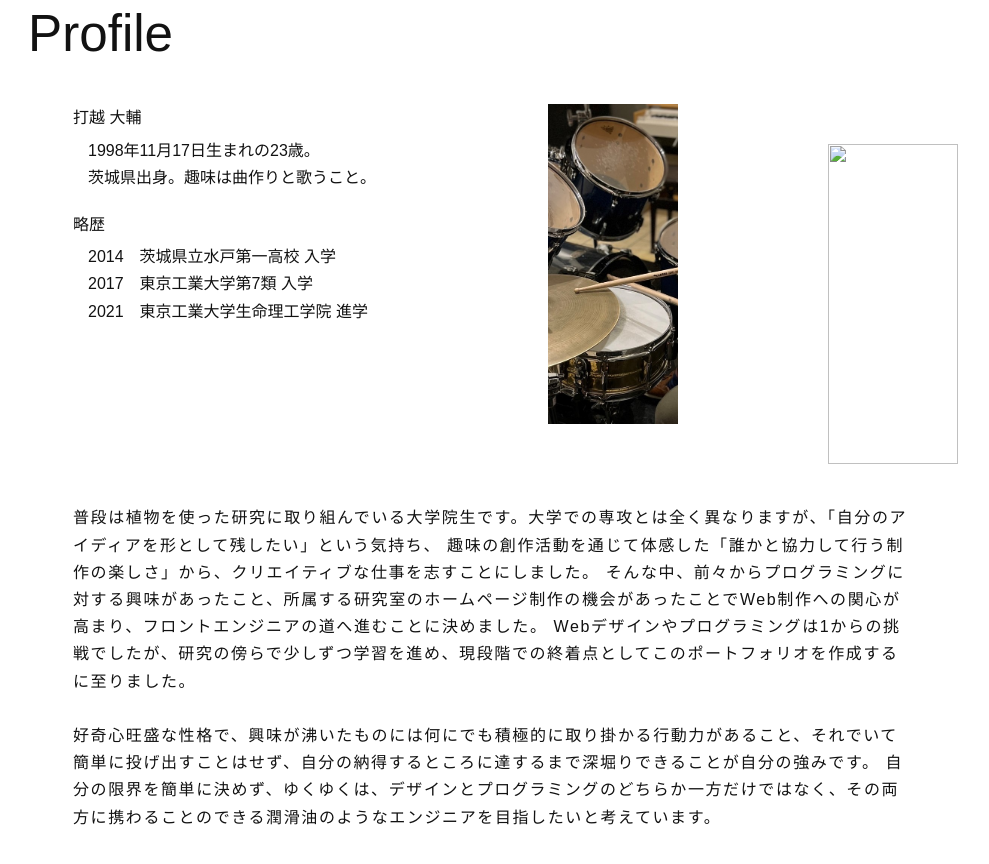
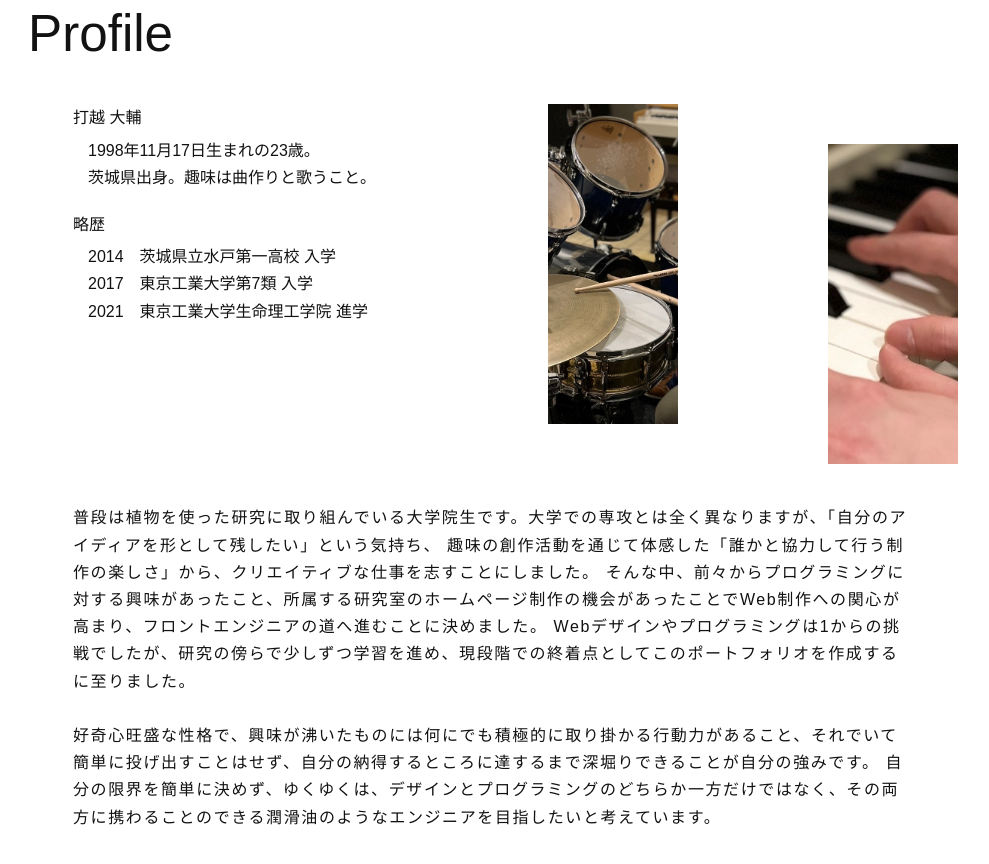
Before and after one commit to dakko53/About_Me, a plain HTML site: page index.html in a window 1280 px wide. Shown: the part 857-1721 px from the top of the page, without its empty margins (147-1136 px from the left). Drawn offline with nearby package versions, Linux system fonts and the light colour scheme; some packages are replaced by stand-ins of ours.

Commit message:
commitment_first

```diff
--- a/index.html
+++ b/index.html
@@ -46,7 +46,7 @@
                 2017　東京工業大学第7類 入学<br>
                 2021　東京工業大学生命理工学院 進学</dd>
           </dl>
-          <img src="img/piano.JPG alt="">
+          <img src="img/piano.png" alt="">
           <img src="img/drums.jpg" alt="">
         </div>
 
```
Also changed, not shown: img/piano.png (renamed from img/piano.JPG).
